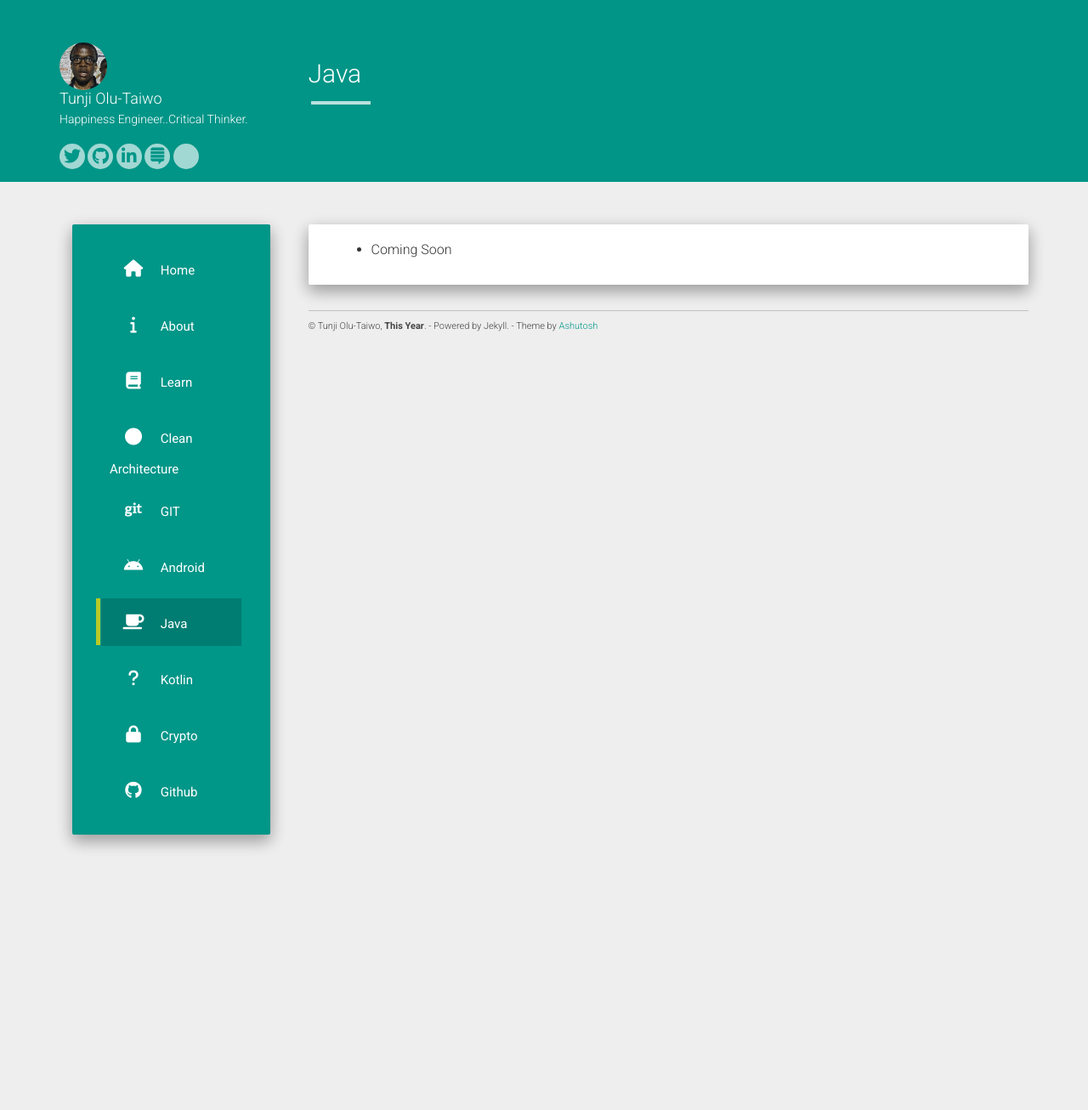
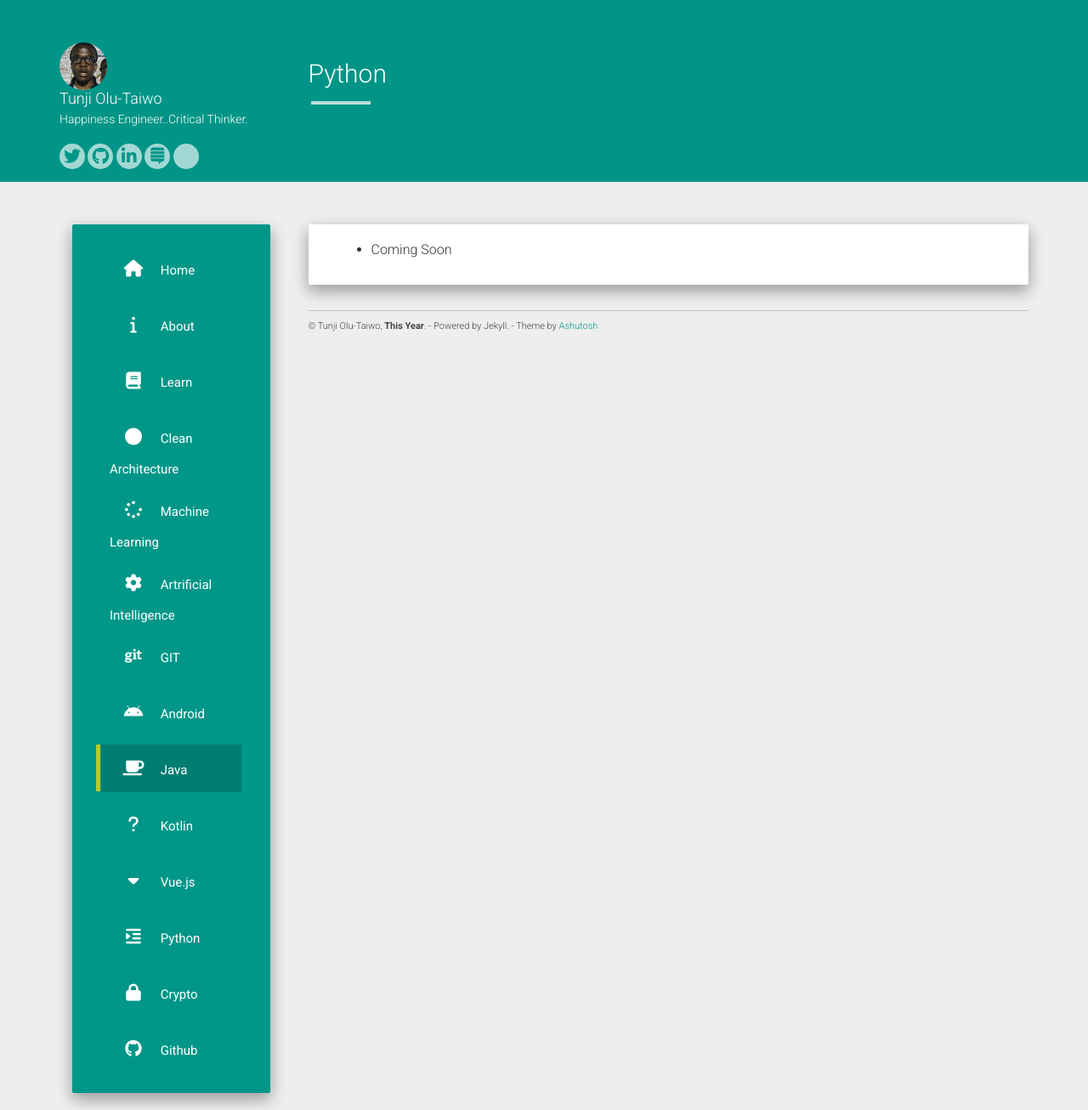
Before and after one commit to tunjos/learn.tunjos.co, a Jekyll site: the page built from python.md, in a window 1280 px wide. Shown: the whole page at 85% size. Built offline with Jekyll 4.4.1, drawn with Linux system fonts in a browser that asks for light colours; nearby versions of some CDN libraries; before the commit the page ends 1002 px from its top, so only the background shows below that.

Commit message:
learn.tunjos.co: Add new pages - artificial-intelligence - machine-learning - python - vue

```diff
--- a/_config.yml
+++ b/_config.yml
@@ -23,6 +23,12 @@ urls:
     - text: Clean Architecture
       url: /clean-architecture/
       icon: fa-circle
+    - text: Machine Learning
+      url: /machine-learning/
+      icon: fa-spinner
+    - text: Artrificial Intelligence
+      url: /artificial-intelligence/
+      icon: fa-gear
     - text: GIT
       url: /git
       icon: fa-git
@@ -35,6 +41,12 @@ urls:
     - text: Kotlin
       url: /kotlin/
       icon: fa-question
+    - text: Vue.js
+      url: /vue/
+      icon: fa-caret-down
+    - text: Python
+      url: /python/
+      icon: fa-indent
     - text: Crypto
       url: /crypto/
       icon: fa-lock
--- /dev/null
+++ b/python.md
@@ -0,0 +1,7 @@
+---
+layout: page
+title: Python
+permalink: /java/
+---
+
+- Coming Soon
```
Also changed, not shown: artificial-intelligence.md (added, +7 -0 lines), machine-learning.md (added, +7 -0 lines), vue.md (added, +7 -0 lines).
